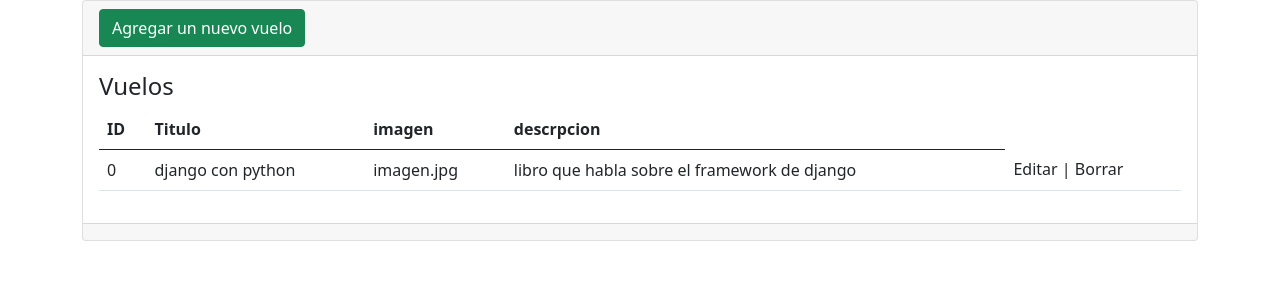
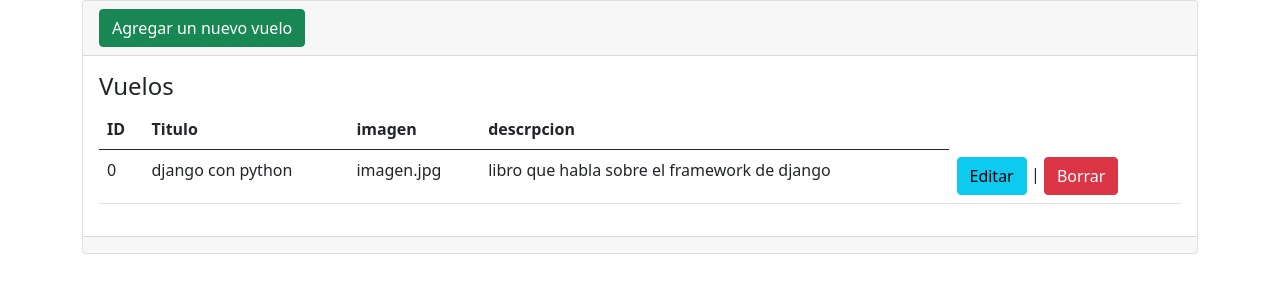
Before and after one commit to Jodezamb/Pagina_Adminstracion_Vuelos_BDA, a Django app: page /vuelos in a window 1280 px wide. Shown: the part 56-356 px from the top of the page. Run offline with Django 3.2, Linux system fonts and the light colour scheme.

Commit message:
Agregando el boton de Editar y Borrar en la vista index.html

```diff
--- a/libreria/templates/vuelos/index.html
+++ b/libreria/templates/vuelos/index.html
@@ -26,7 +26,10 @@
                     <td>django con python</td>
                     <td>imagen.jpg</td>
                     <td>libro que habla sobre el framework de django</td>
-                    <td>Editar | Borrar </td>
+                    <td><a name="" id="" class="btn btn-info" href="#" role="button">Editar </a>
+                        |
+                        <a name="" id="" class="btn btn-danger" href="#" role="button">Borrar </a>
+                    </td>
                 </tr>
 
             </tbody>
```
